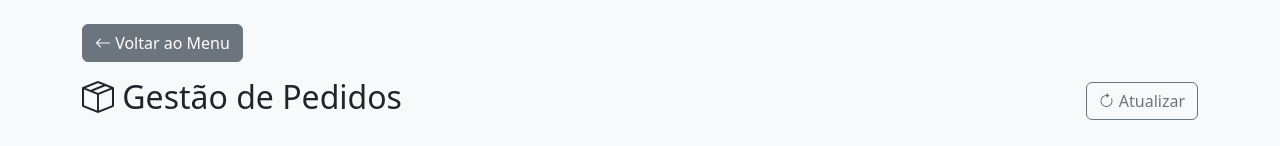
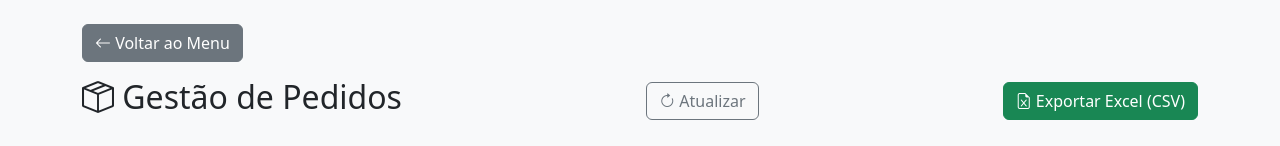
Before and after one commit to luhlhp/OptiOrder, a plain HTML site: page listar_pedidos.html in a window 1280 px wide. Shown: the top 146 px of the page. Drawn offline with nearby package versions, Linux system fonts and the light colour scheme; no server answers.

Commit message:
PROVA: adiciona exportacao CSV e ajustes finais na gestao de pedidos

```diff
--- a/listar_pedidos.html
+++ b/listar_pedidos.html
@@ -28,6 +28,9 @@
             <h2><i class="bi bi-box-seam"></i> Gestão de Pedidos</h2>
             <button class="btn btn-outline-secondary" onclick="carregarPedidos()">
                 <i class="bi bi-arrow-clockwise"></i> Atualizar
+            </button>
+            <button class="btn btn-success" onclick="exportarCSV()">
+                <i class="bi bi-file-earmark-excel"></i> Exportar Excel (CSV)
             </button>
         </div>
 
@@ -346,6 +349,45 @@
                 alert("Erro ao carregar histórico.");
             }
         }
+
+     function exportarCSV() {
+            const tabela = document.getElementById("tabelaPedidos").closest("table");
+            const linhas = tabela.querySelectorAll("tr");
+
+            if (linhas.length <= 1) {
+                alert("Não há pedidos na tabela para exportar.");
+                return;
+            }
+
+            let csv = [];
+            csv.push("ID;Numero Pedido;Otica;Data;Valor Total;Status");
+
+            for (let i = 1; i < linhas.length; i++) {
+                const colunas = linhas[i].querySelectorAll("td");
+                if (colunas.length >= 6) {
+                    const dadosLinha = [
+                        colunas[0].innerText.trim(),
+                        colunas[1].innerText.trim(),
+                        colunas[2].innerText.trim(),
+                        colunas[3].innerText.trim(),
+                        colunas[4].innerText.trim().replace("R$", "").trim(),
+                        colunas[5].innerText.trim()
+                    ];
+                    csv.push(dadosLinha.join(";"));
+                }
+            }
+
+            const csvString = "\uFEFF" + csv.join("\n");
+            const blob = new Blob([csvString], { type: "text/csv;charset=utf-8;" });
+            const url = URL.createObjectURL(blob);
+
+            const link = document.createElement("a");
+            link.href = url;
+            link.setAttribute("download", `relatorio_pedidos_${new Date().toISOString().slice(0,10)}.csv`);
+            document.body.appendChild(link);
+            link.click();
+            document.body.removeChild(link);
+        }
     </script>
 </body>
 </html>
```
